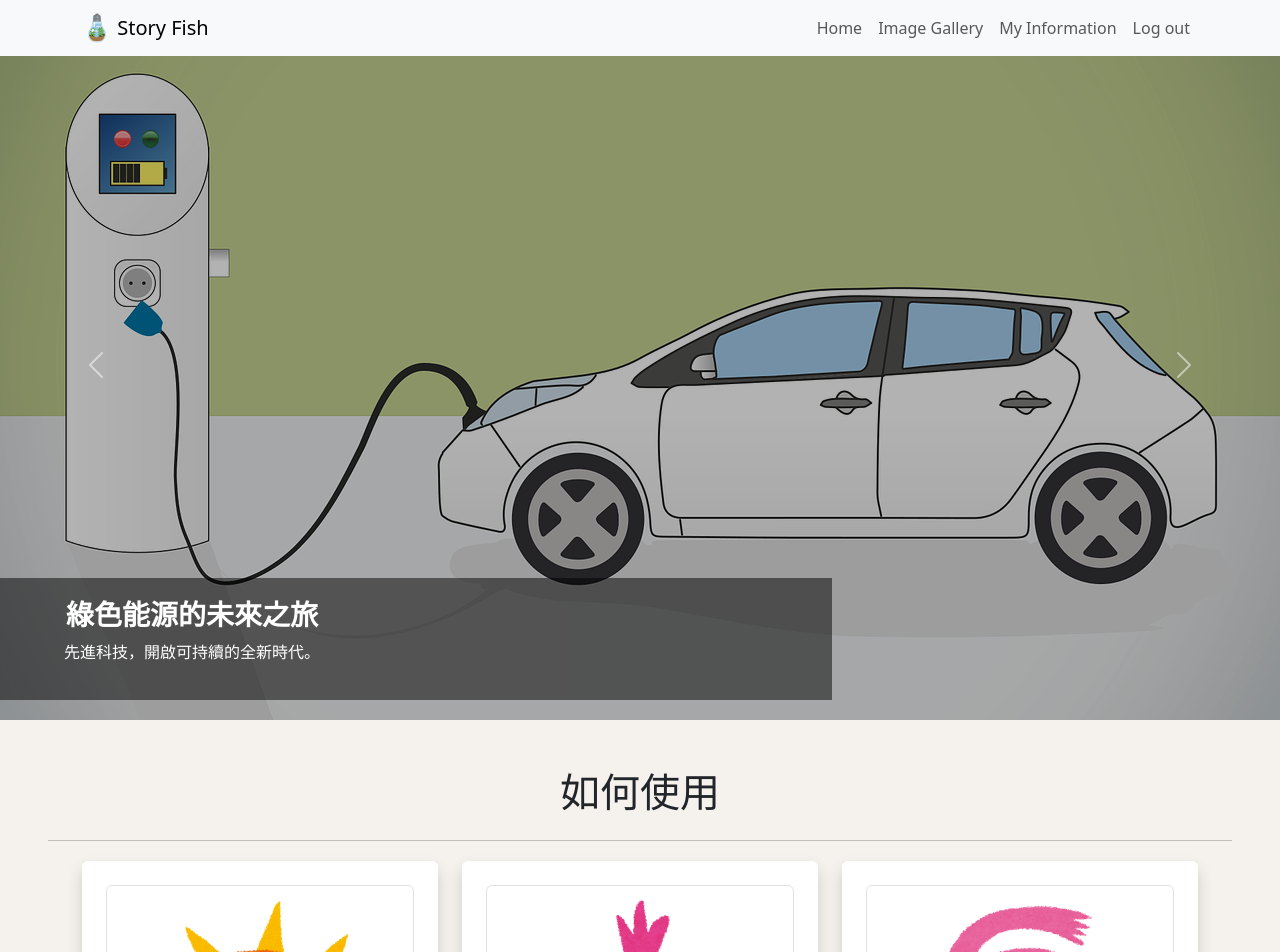
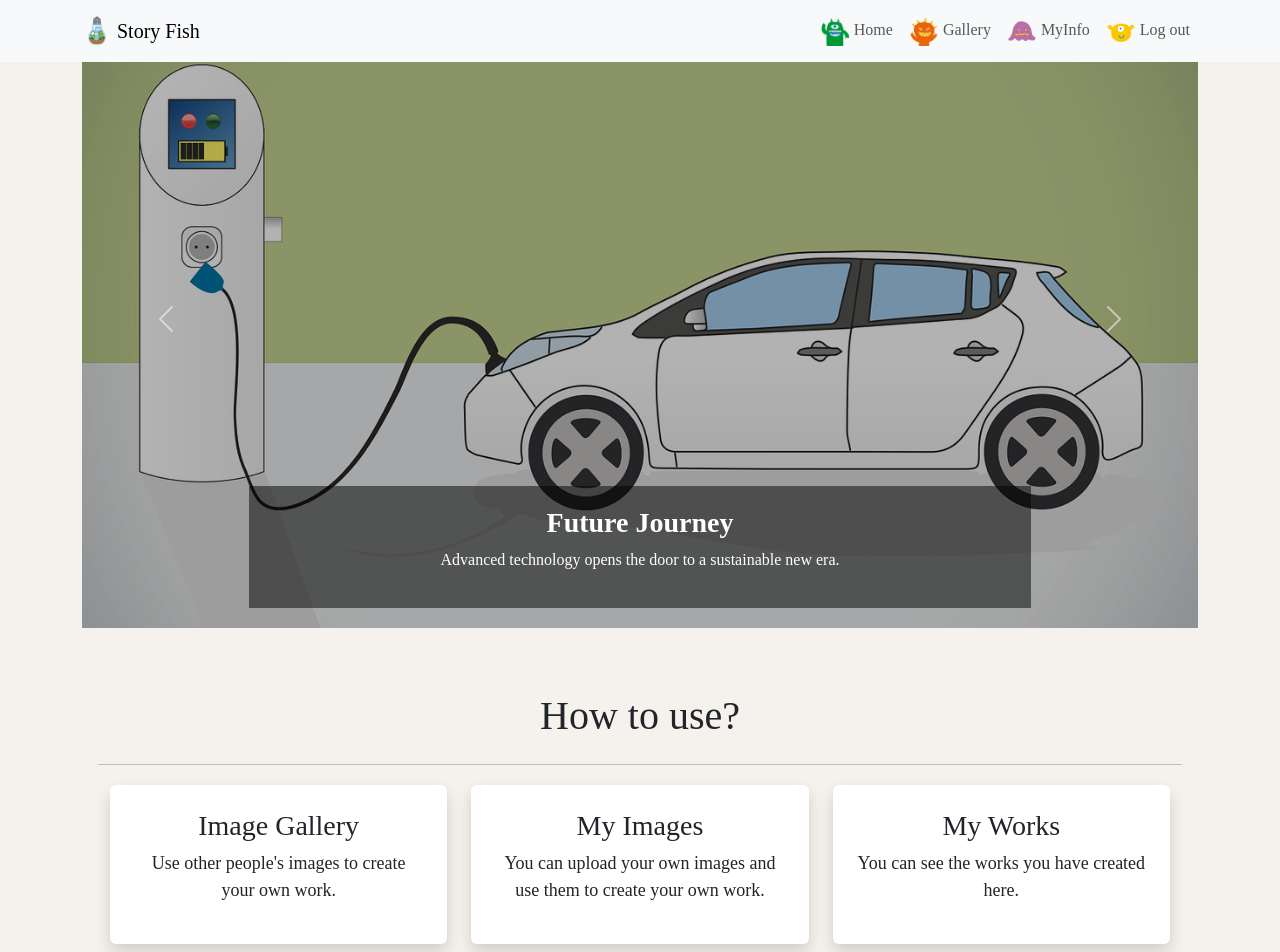
Before and after one commit to Linsen-Mao/storybird, a React (Create React App) app in the folder frontend/react-app/: page /home in a window 1280 px wide. Shown: the top 952 px of the page. Built offline with nearby package versions, Linux system fonts and the light colour scheme.

Commit message:
css revise

```diff
--- a/frontend/react-app/src/App.css
+++ b/frontend/react-app/src/App.css
@@ -1,5 +1,6 @@
 .App {
   text-align: center;
+  font-family: 'Times New Roman', Times, serif;
 }
 
 .app-box{
@@ -7,6 +8,7 @@
   align-items: stretch;
   justify-content: center;
   height: 100vh;
+  background-color: #f5f2ed;
 }
 .carousel-box {
   flex: 1; /* 自動伸展，佔據剩餘的空間 */
@@ -18,16 +20,16 @@
 
 }
 /* slide.js */
-.carousel-caption {
+/* .carousel-caption {
   position: absolute;
   bottom: 5%;
   left: 15%;
   transform: translateX(-50%);
   padding: 20px;
-  width: 100%;
-  text-align: center;
-  color: #FAF7CA; /* 文字顏色，可以自行調整 */
-}
+  width: 85%;
+  text-align: left;
+  color: #FAF7CA;
+} */
 .slides{
   object-fit: contain;
   width: 100%;
@@ -49,9 +51,8 @@
   padding: 30px;
   height: 100vh;
   width: 40%;
-  background-color: rgba(248, 249, 250, 0.75);
+  background-color: rgba(248, 249, 250, 0.85);
   color: rgb(87,87,87);
-  font-family: 'Times New Roman', Times, serif;
 }
 .register-head{
   color:rgb(242, 64, 15);
--- a/frontend/react-app/src/App.js
+++ b/frontend/react-app/src/App.js
@@ -30,7 +30,7 @@ function App() {
   const [token, setToken] = useState(null);
   // const []
   return (
-    <div className="App">
+    <div className="App container">
       <Routes>
           <Route path="/" element={
             <div className="app-box">
--- a/frontend/react-app/src/components/c1_navbar.js
+++ b/frontend/react-app/src/components/c1_navbar.js
@@ -3,6 +3,10 @@ import React from 'react';
 import { Link } from 'react-router-dom';
 import '../css/c1_navbar.css';
 import Logo from '../img/bottle_aquarium_denkyu.png';
+import C1 from '../img/monster01.png';
+import C2 from '../img/monster02.png';
+import C3 from '../img/monster06.png';
+import C4 from '../img/monster05.png';
 import { useNavigate } from 'react-router-dom';
 
 const Navbar = () => {
@@ -42,10 +46,14 @@ const Navbar = () => {
                 </button>
                 <div className="collapse navbar-collapse" id="navbarResponsive">
                     <ul className="navbar-nav ms-auto">
-                        <li className="nav-item active"><Link to={'/home'} className="nav-link">Home</Link></li>
-                        <li className="nav-item"><Link to={'/imageGallery'} className="nav-link">Image Gallery</Link></li>
-                        <li className="nav-item"><Link to={'/myInfo'} className="nav-link">My Information</Link></li>
-                        <li className="nav-item nav-link" onClick = {Logout}>Log out</li>
+                        <li className="nav-item active"><Link to={'/home'} className="nav-link">
+                            <img src={C1} alt="photo" width="30" height="30" className="d-inline-block" />{' '}Home</Link></li>
+                        <li className="nav-item"><Link to={'/imageGallery'} className="nav-link">
+                            <img src={C2} alt="photo" width="30" height="30" className="d-inline-block" />{' '}Gallery</Link></li>
+                        <li className="nav-item"><Link to={'/myInfo'} className="nav-link">
+                            <img src={C3} alt="photo" width="30" height="30" className="d-inline-block" />{' '}MyInfo</Link></li>
+                        <li className="nav-item nav-link" onClick = {Logout}>
+                            <img src={C4} alt="photo" width="30" height="30" className="d-inline-block" />{' '}Log out</li>
                     </ul>
                 </div>
             </div>
--- a/frontend/react-app/src/components/p1_1homeCarousel.js
+++ b/frontend/react-app/src/components/p1_1homeCarousel.js
@@ -6,18 +6,18 @@ const HomeCarousel = () => {
   const carousel_data = [
     {
       cover: require('../img/electric-car-2545290_1280.png'),
-      title: '綠色能源的未來之旅',
-      description: '先進科技，開啟可持續的全新時代。'
+      title: 'Future Journey',
+      description: 'Advanced technology opens the door to a sustainable new era.'
     },
     {
       cover: require('../img/girl-8435340_1280.png'),
-      title: '藍色夢幻 逐夢而飛',
-      description: '女孩將夢想注入藍天之巔，編織出美麗的時光。'
+      title: 'Blue Dreams - Sky of Memories',
+      description: 'Girl injects her dreams into the sky, weaving a tapestry of beautiful moments.'
     },
     {
       cover: require('../img/homes-8194751_1280.png'),
-      title: '孤獨島嶼的寧靜之美',
-      description: '一座孤獨的島嶼，卻有著無限的寧靜之美。'
+      title: 'The Lonely Island',
+      description: 'A solitary island, yet adorned with boundless tranquility and beauty.'
     }
   ]
    return (
--- a/frontend/react-app/src/components/p1_2instruction.js
+++ b/frontend/react-app/src/components/p1_2instruction.js
@@ -5,31 +5,32 @@ import React from 'react';
 function Instruction() {
   const instructions_data = [
     {
-      img: require('../img/monster02.png'),
-      description: '登入後，點擊右上角的「新增書本」按鈕，即可新增書本。'
+      title: 'Image Gallery',
+      description: 'Use other people\'s images to create your own work.'
     },
     {
-      img: require('../img/monster03.png'),
-      description: '查看書本詳細資訊，點擊書本封面即可。'
+      title: 'My Images',
+      description: 'You can upload your own images and use them to create your own work.'
     },
     {
-      img: require('../img/monster04.png'),
-      description: '點擊書本詳細資訊頁面的「編輯」按鈕，即可編輯書本資訊。'
+      title: 'My Works',
+      description: 'You can see the works you have created here.'
     }
   ];
 
   return (
-    <div id="instruction" className="p-5">
-      <h1 className="featurette-heading text-center mb-4">如何使用</h1>
+    <div id="instruction" className="container p-3 mt-5">
+      <h1 className="featurette-heading text-center mb-4">How to use?</h1>
       <hr className="featurette-divider"/>
       <div className='container'>
         <div className='row'>
           {instructions_data.map((item, index) => (
             <div className='col-md-4' key={index}>
               <div className='mb-4 p-4 bg-white rounded shadow'>
-                <div className='text-center mb-3'>
+                {/* <div className='text-center mb-3'>
                   <img src={item.img} alt={`Instruction ${index + 1}`} className='img-fluid img-thumbnail' />
-                </div>
+                </div> */}
+                <h3 className='text-center'>{item.title}</h3>
                 <p className='font-size-large text-center'>{item.description}</p>
               </div>
             </div>
--- a/frontend/react-app/src/components/p1_3aboutus.js
+++ b/frontend/react-app/src/components/p1_3aboutus.js
@@ -44,7 +44,7 @@ function AboutUs() {
 
   return (
     <div id="aboutUs" className="p-5">
-      <h1 className="featurette-heading text-center mb-4">我們的團隊</h1>
+      <h1 className="featurette-heading text-center mb-4">Our Team</h1>
       <hr className="featurette-divider"/>
       <div className="container">
         <div className="row row-cols-2 row-cols-sm-3 row-cols-md-6 g-3">
--- a/frontend/react-app/src/components/slide.js
+++ b/frontend/react-app/src/components/slide.js
@@ -17,8 +17,8 @@ const Slide = () => {
             alt="First slide"
           />
           <Carousel.Caption className="carousel-caption">
-            <h3>綠色能源的未來之旅</h3>
-            <p>先進科技，開啟可持續的全新時代</p>
+            <h3>Future Journey</h3>
+            <p>Advanced technology opens the door to a sustainable new era.</p>
           </Carousel.Caption>
         </Carousel.Item>
         <Carousel.Item>
@@ -28,8 +28,8 @@ const Slide = () => {
             alt="Second slide"
           />
           <Carousel.Caption className="carousel-caption">
-            <h3>藍色夢幻 逐夢而飛</h3>
-            <p>女孩將夢想注入藍天之巔，編織出美麗的時光</p>
+            <h3>Blue Dreams - Sky of Memories</h3>
+            <p>A girl injects her dreams into the sky, weaving a tapestry of beautiful moments.</p>
           </Carousel.Caption>
         </Carousel.Item>
         <Carousel.Item>
@@ -39,8 +39,8 @@ const Slide = () => {
             alt="Third slide"
           />
           <Carousel.Caption className="carousel-caption">
-            <h3>孤獨島嶼的寧靜之美</h3>
-            <p>一座孤獨的島嶼，卻有著無限的寧靜之美</p>
+            <h3>The Lonely Island</h3>
+            <p>A solitary island, yet adorned with boundless tranquility and beauty.</p>
           </Carousel.Caption>
         </Carousel.Item>
       </Carousel>
--- a/frontend/react-app/src/css/p1_1homeCarousel.css
+++ b/frontend/react-app/src/css/p1_1homeCarousel.css
@@ -8,6 +8,5 @@
 }
 
 #homeCarousel .carousel-caption {
-    padding: 20px; /* Adjust the value as needed */
     background-color: rgba(0, 0, 0, 0.5);
 }
```
Also changed, not shown: frontend/react-app/src/img/monster05.png (added), frontend/react-app/src/img/monster06.png (added).
